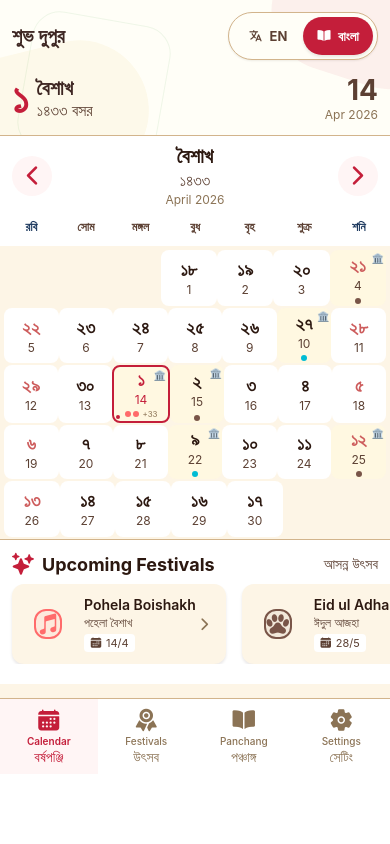
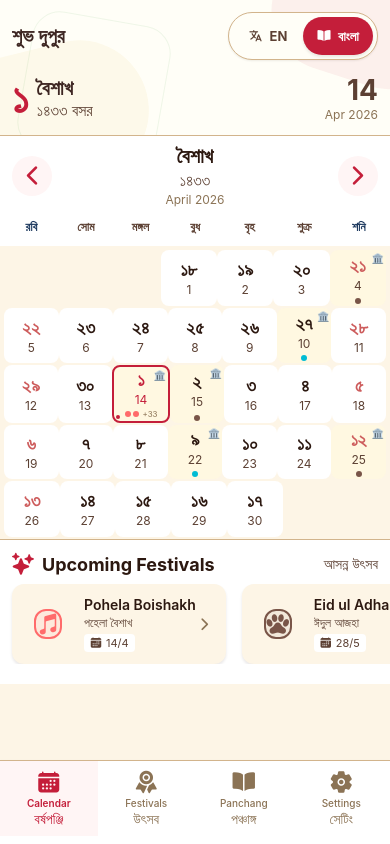
Before and after one commit to moktarul12/bengalicalendar, a React Native app: screen / in a window 390 px wide. Built offline with nearby package versions, Linux system fonts and the light colour scheme.

Commit message:
build 14

```diff
--- a/src/components/BottomNavBar.tsx
+++ b/src/components/BottomNavBar.tsx
@@ -53,7 +53,7 @@ const styles = StyleSheet.create({
     backgroundColor: COLORS.surface,
     borderTopWidth: 1,
     borderTopColor: COLORS.border,
-    paddingBottom: 70,
+    paddingBottom: 8, // Reduced from 70 to prevent excessive spacing
     ...SHADOWS.md,
   },
   tab: {
```
